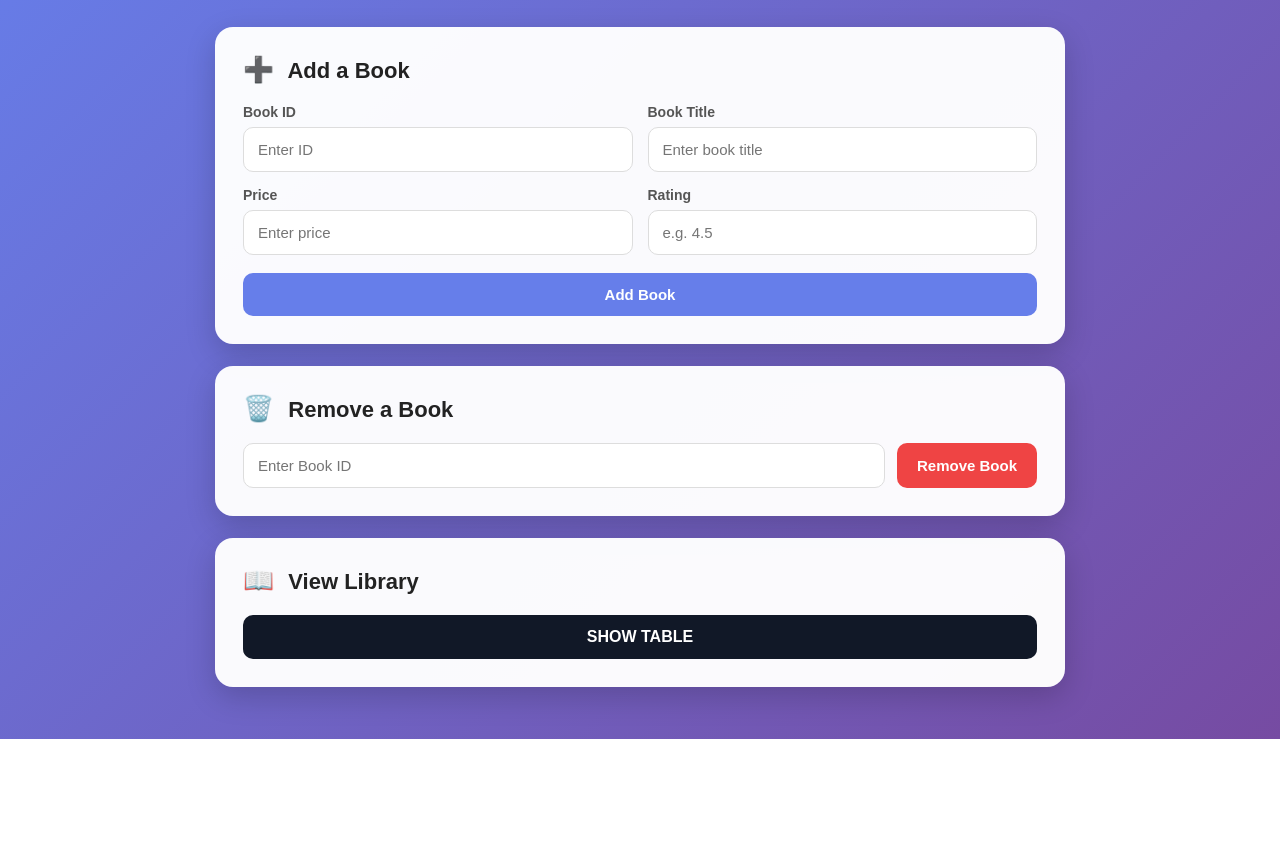
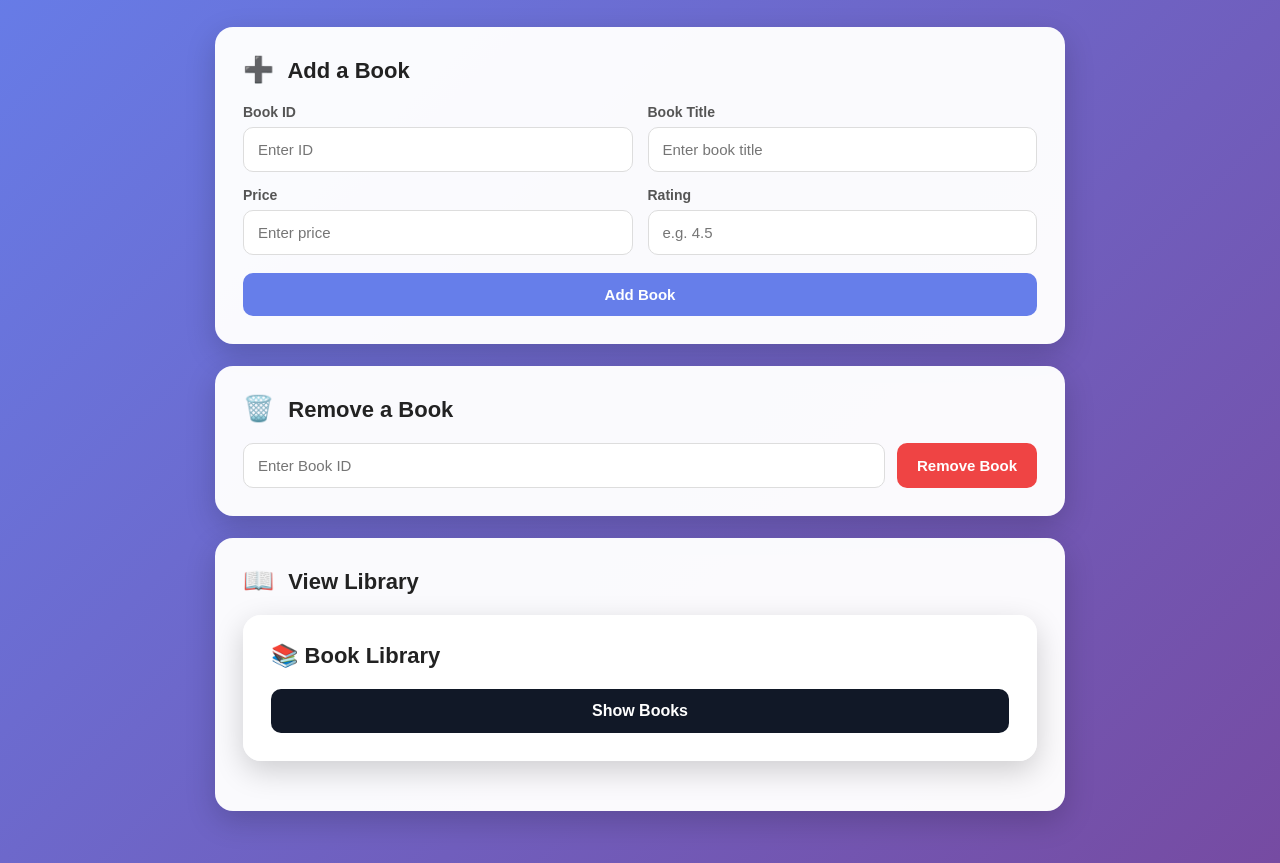
Before and after one commit to s-cyber-project/sqltest, a website: page index.html in a window 1280 px wide. Shown: the part 110-973 px from the top of the page. Before the commit the page ends 849 px from the top, so only its background shows below. Drawn offline with Linux system fonts and the light colour scheme.

Commit message:
Update index.html

```diff
--- a/index.html
+++ b/index.html
@@ -307,9 +307,17 @@
 
         <form action="/show-table" method="POST">
 
-            <button class="show-btn" type="submit">
-                SHOW TABLE
-            </button>
+            <div class="card">
+
+    <h2>📚 Book Library</h2>
+
+    <button class="show-btn" type="button" onclick="showBooks()">
+        Show Books
+    </button>
+
+    <div id="table-container"></div>
+
+</div>
 
         </form>
 
```
